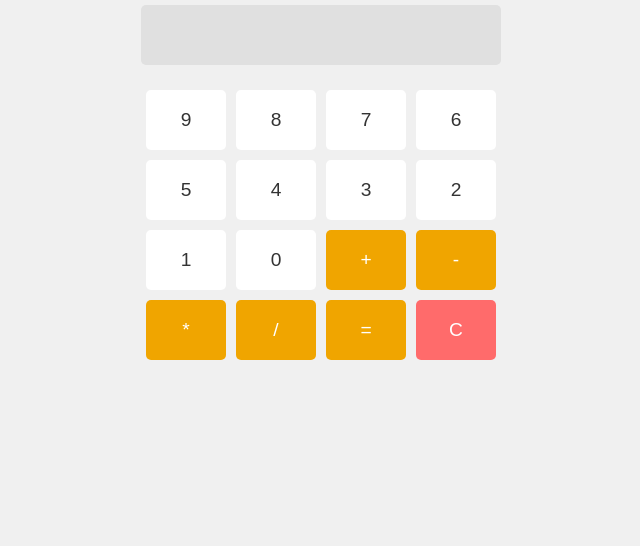
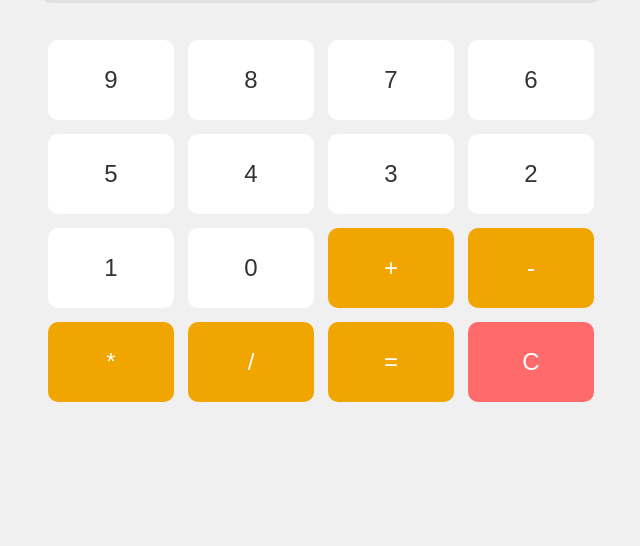
Before and after one commit to rubberart7/Calculator, a plain HTML site: page index.html in a window 1280 px wide. Shown: the part 254-800 px from the top of the page, without its empty margins (319-959 px from the left). Drawn offline with Linux system fonts and the light colour scheme.

Commit message:
larger sizes

```diff
--- a/index.html
+++ b/index.html
@@ -8,7 +8,6 @@
     <title>Calculator</title>
   </head>
   <body>
-    <h1 class="main-heading">Calculator</h1>
     <div class="main">
       <div class="screen"></div>
       <div class="buttons">
--- a/style.css
+++ b/style.css
@@ -14,6 +14,7 @@
     --button-number: #fff;
     --button-number-hover: #f5f5f5;
     --text-color: #333;
+    --border-color: #ccc;
   }
 
   /* Basic reset and styling */
@@ -22,7 +23,6 @@
     margin: 0;
     padding: 0;
     display: flex;
-    flex-direction: column;
     justify-content: center;
     align-items: center;
     height: 100vh;
@@ -39,25 +39,27 @@
     display: flex;
     flex-direction: column;
     align-items: center;
-    border: 1px solid #ccc;
-    border-radius: 10px;
+    border: 8px solid var(--border-color); /* Thicker border */
+    border-radius: 15px; /* Rounded corners */
     background-color: var(--main-background);
-    box-shadow: 0 0 10px rgba(0, 0, 0, 0.1);
-    padding: 20px;
+    box-shadow: 0 0 25px rgba(0, 0, 0, 0.3); /* Larger shadow */
+    padding: 30px;
+    width: 600px; /* Significantly increased width */
+    height: 700px; /* Significantly increased height */
   }
 
   /* Screen styling */
   .screen {
     width: 100%;
-    height: 60px;
+    height: 120px; /* Increased height */
     background-color: var(--screen-background);
-    border-radius: 5px;
-    margin-bottom: 20px;
+    border-radius: 10px; /* Slightly more rounded */
+    margin-bottom: 30px; /* Increased margin */
     display: flex;
     align-items: center;
     justify-content: flex-end;
-    padding: 10px;
-    font-size: 1.5rem;
+    padding: 15px;
+    font-size: 2.5rem; /* Larger font size */
     color: var(--text-color);
     box-sizing: border-box;
   }
@@ -67,17 +69,17 @@
     display: flex;
     flex-wrap: wrap;
     width: 100%;
-    max-width: 360px;
+    max-width: 560px; /* Increased maximum width */
   }
 
   /* Button styling */
   button {
     flex: 1 1 20%;
-    height: 60px;
-    font-size: 1.2rem;
-    margin: 5px;
+    height: 80px; /* Increased height */
+    font-size: 1.5rem; /* Larger font size */
+    margin: 7px; /* Slightly larger margins */
     border: none;
-    border-radius: 5px;
+    border-radius: 10px; /* More rounded corners */
     background-color: var(--button-background);
     color: var(--text-color);
     cursor: pointer;
```
